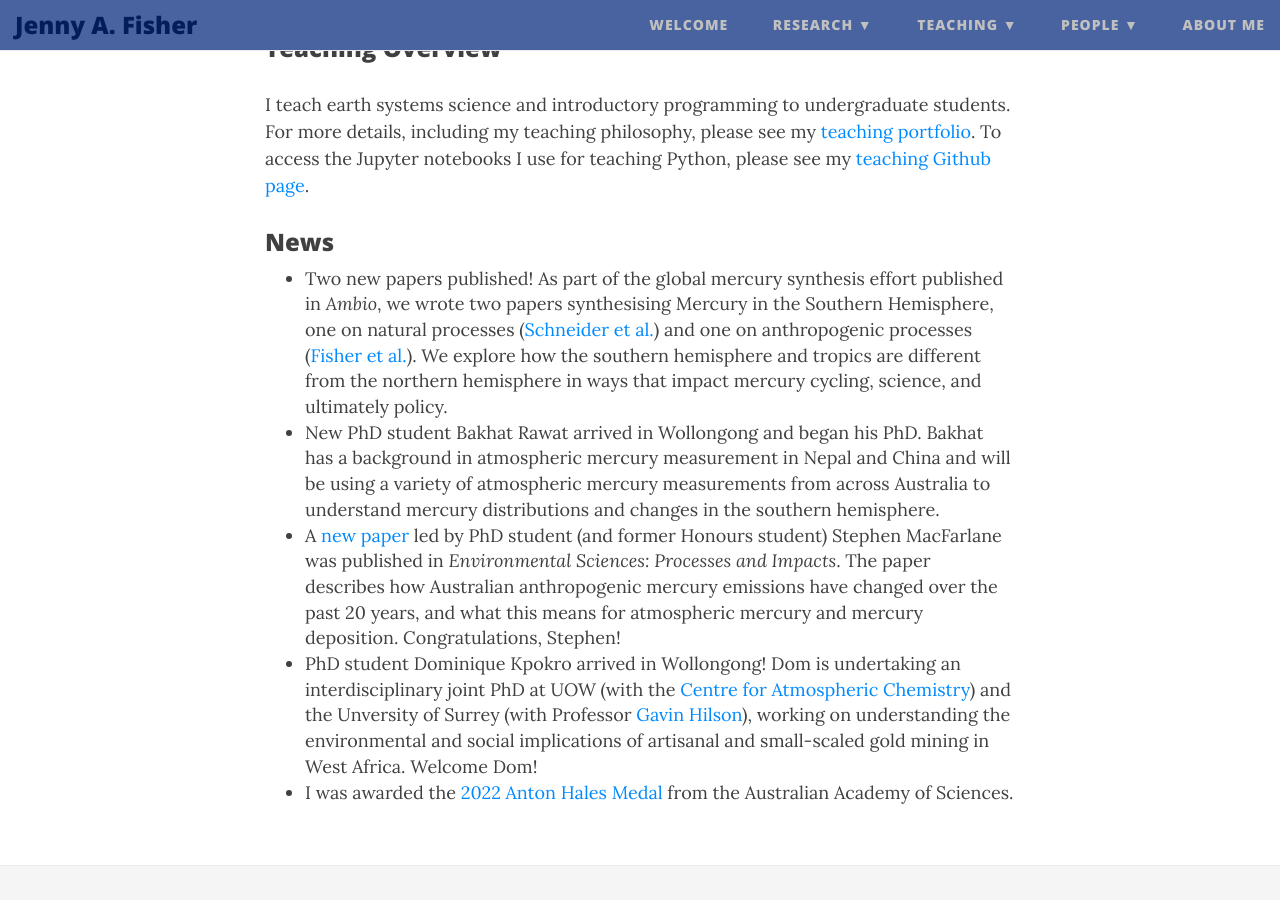
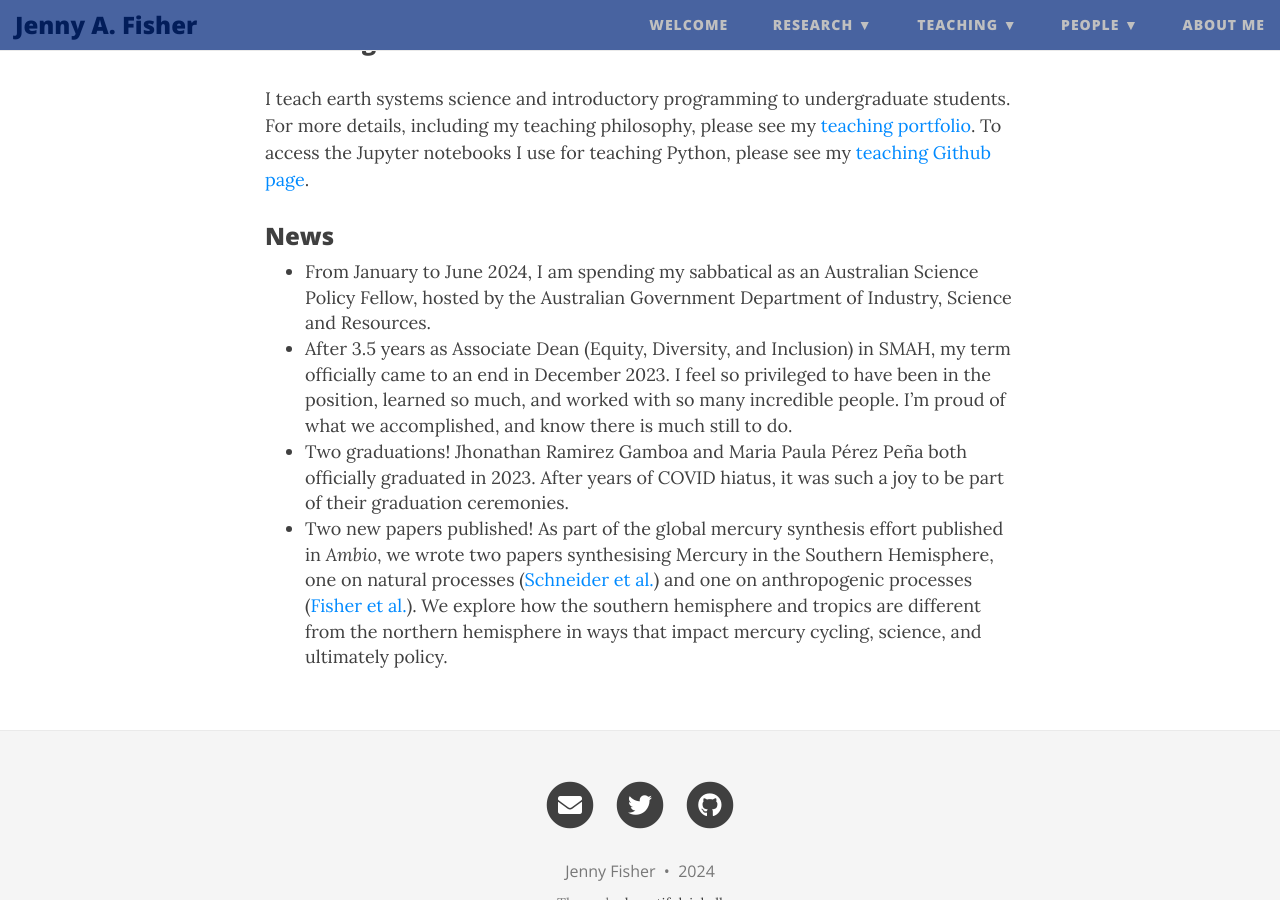
Before and after one commit to jennyfisher/jennyfisher.github.io, a Jekyll site: the page built from index.md, in a window 1280 px wide and 900 px high, scrolled down 733 px. Built offline with Jekyll 4.4.1, drawn with Linux system fonts in a browser that asks for light colours; nearby versions of some CDN libraries; some of the changed text lies outside the part shown.

Commit message:
Update index.md

```diff
--- a/index.md
+++ b/index.md
@@ -4,13 +4,13 @@
 ---
 
 ![profile-pic](img/jenny-fisher-bnw_med_hr.jpeg){:style="float: left;margin-right: 7px;:class="img-responsive"}
-### Associate Professor
+### Professor
 #### [Centre for Atmospheric Chemistry](https://www.uow.edu.au/science-medicine-health/research/centre-for-atmospheric-chemistry/)<br />
 #### [University of Wollongong](https://www.uow.edu.au/)
 
-### Associate Dean (Equity, Diversity and Inclusion)
-#### [Faculty of Science, Medicine and Health](https://www.uow.edu.au/science-medicine-health/)<br />
-#### [University of Wollongong](https://www.uow.edu.au/)
+### Australian Science Policy Fellow
+#### [Critical Technologies Hub](https://www.industry.gov.au/science-technology-and-innovation/technology)<br />
+#### [Department of Industry, Science and Resources](https://www.industry.gov.au/)
 
 Room G19, Building 41, Northfields Avenue
 Wollongong, NSW 2522, Australia
@@ -25,8 +25,7 @@
 
 ### News
 
+- From January to June 2024, I am spending my sabbatical as an Australian Science Policy Fellow, hosted by the Australian Government Department of Industry, Science and Resources.
+- After 3.5 years as Associate Dean (Equity, Diversity, and Inclusion) in SMAH, my term officially came to an end in December 2023. I feel so privileged to have been in the position, learned so much, and worked with so many incredible people. I'm proud of what we accomplished, and know there is much still to do.
+- Two graduations! Jhonathan Ramirez Gamboa and Maria Paula Pérez Peña both officially graduated in 2023. After years of COVID hiatus, it was such a joy to be part of their graduation ceremonies.
 - Two new papers published! As part of the global mercury synthesis effort published in *Ambio*, we wrote two papers synthesising Mercury in the Southern Hemisphere, one on natural processes ([Schneider et al.](https://link.springer.com/article/10.1007/s13280-023-01832-5)) and one on anthropogenic processes ([Fisher et al.](https://link.springer.com/article/10.1007/s13280-023-01840-5)). We explore how the southern hemisphere and tropics are different from the northern hemisphere in ways that impact mercury cycling, science, and ultimately policy.
-- New PhD student Bakhat Rawat arrived in Wollongong and began his PhD. Bakhat has a background in atmospheric mercury measurement in Nepal and China and will be using a variety of atmospheric mercury measurements from across Australia to understand mercury distributions and changes in the southern hemisphere.
-- A [new paper](https://pubs.rsc.org/en/content/articlelanding/2022/EM/D2EM00019A) led by PhD student (and former Honours student) Stephen MacFarlane was published in *Environmental Sciences: Processes and Impacts*. The paper describes how Australian anthropogenic mercury emissions have changed over the past 20 years, and what this means for atmospheric mercury and mercury deposition. Congratulations, Stephen!
-- PhD student Dominique Kpokro arrived in Wollongong! Dom is undertaking an interdisciplinary joint PhD at UOW (with the [Centre for Atmospheric Chemistry](https://www.uow.edu.au/science-medicine-health/research/centre-for-atmospheric-chemistry/)) and the Unversity of Surrey (with Professor [Gavin Hilson](https://www.surrey.ac.uk/people/gavin-hilson)), working on understanding the environmental and social implications of artisanal and small-scaled gold mining in West Africa. Welcome Dom!
-- I was awarded the [2022 Anton Hales Medal](https://www.science.org.au/supporting-science/awards-and-opportunities/honorific-awardees/2022-awardees#hales) from the Australian Academy of Sciences.
```
